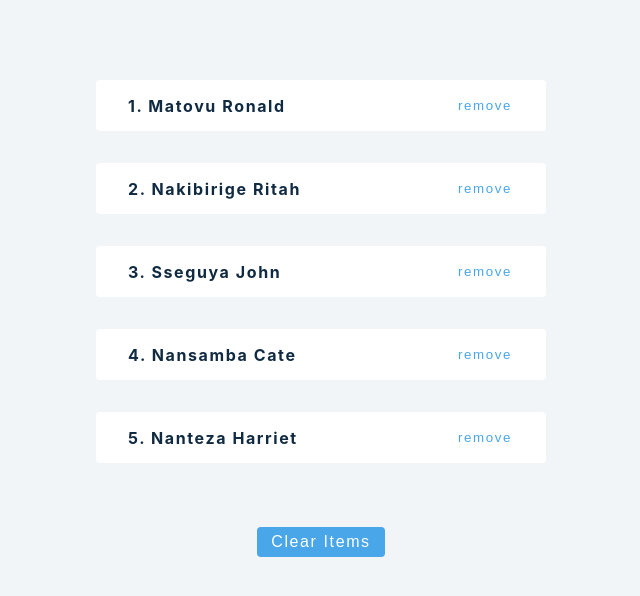
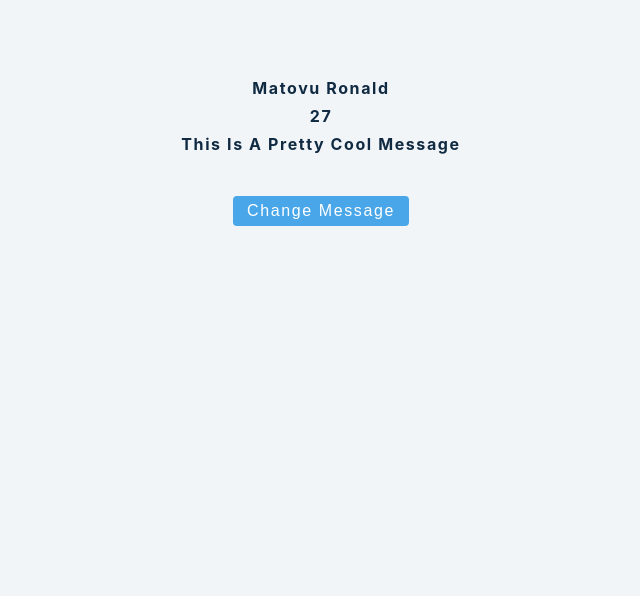
Before and after one commit to matovu-ronald/react-advanced-2021, a React (Create React App) app: page / in a window 1280 px wide. Shown: the top 596 px of the page, without its empty margins (319-959 px from the left). Built offline with nearby package versions, Linux system fonts and the light colour scheme.

Commit message:
useState Object Example

```diff
--- a/src/App.js
+++ b/src/App.js
@@ -1,13 +1,16 @@
 import ErrorExample from "./components/useState/ErrorExample";
+import ArrayExample from "./components/useState/ArrayExample";
+import ObjectExample from "./components/useState/ObjectExample";
 
 import "./App.css";
-import ArrayExample from "./components/useState/ArrayExample";
 
 function App() {
   return (
     <div className="container">
+      {/* –––––– useState Example –––––– */}
       {/* <ErrorExample /> */}
-      <ArrayExample />
+      {/* <ArrayExample /> */}
+      <ObjectExample />
     </div>
   );
 }
--- /dev/null
+++ b/src/components/useState/ObjectExample.js
@@ -0,0 +1,26 @@
+import React, { useState } from "react";
+
+const ObjectExample = () => {
+  const [person, setPerson] = useState({
+    name: "Matovu Ronald",
+    age: "27",
+    message: "This is a pretty cool message",
+  });
+
+  const changeMessage = () => {
+    setPerson({ ...person, message: "Hello world" });
+  };
+
+  return (
+    <React.Fragment>
+      <h4>{person.name}</h4>
+      <h4>{person.age}</h4>
+      <h4>{person.message}</h4>
+      <button className="btn" onClick={changeMessage}>
+        Change message
+      </button>
+    </React.Fragment>
+  );
+};
+
+export default ObjectExample;
```
